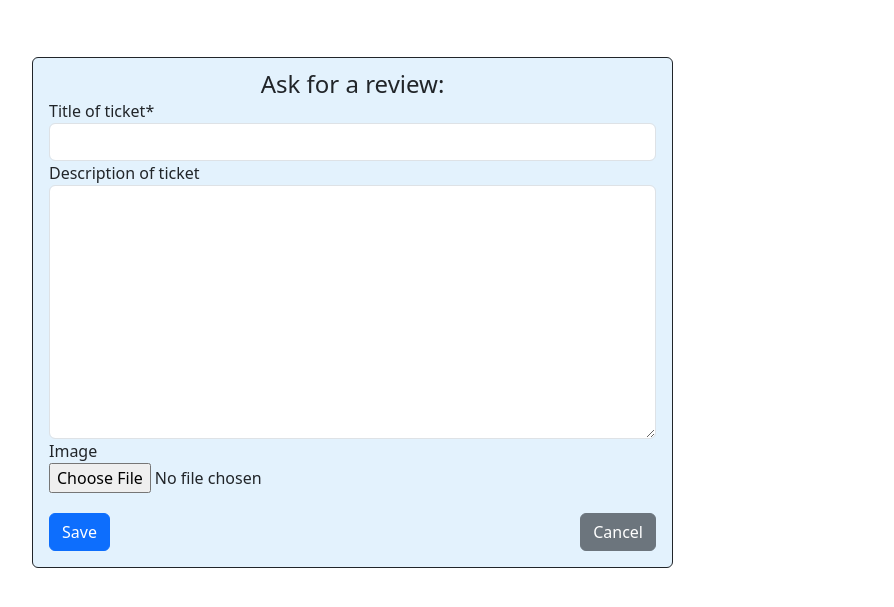
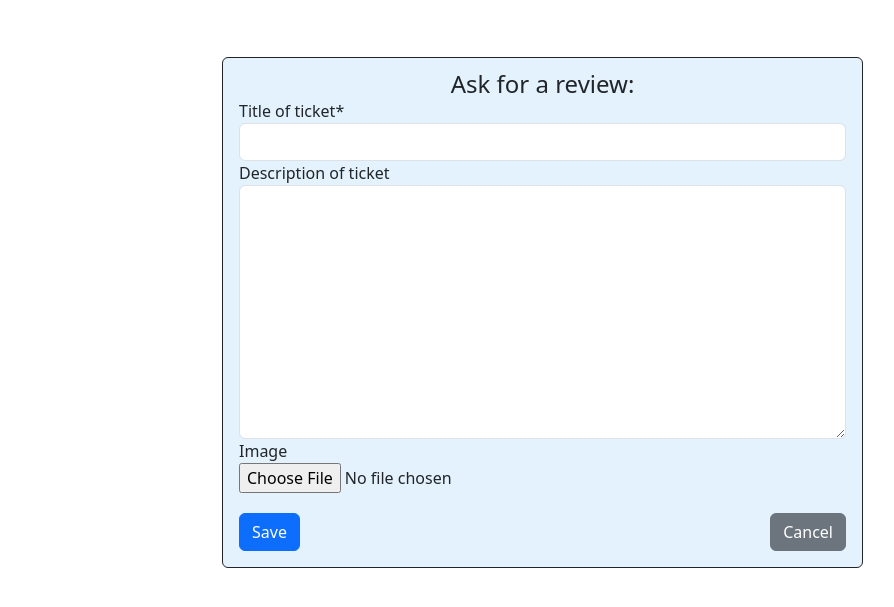
Before and after one commit to DoriDoro/LITRevu-project, a Django app: page /ask_review/ in a window 1280 px wide. Shown: the part 57-664 px from the top of the page, without its empty margins (50-944 px from the left). Run offline with Django 4.2, Linux system fonts and the light colour scheme; a user stored in the database is signed in; some libraries are stand-ins or nearby versions.

Commit message:
make the code prettier

```diff
--- a/accounts/templates/login_page.html
+++ b/accounts/templates/login_page.html
@@ -2,8 +2,10 @@
 {% load crispy_forms_tags %}
 
 {% block content %}
+<!-- Home page: register and login -->
 <div class="container main mt-4">
   <div class="row">
+    <div class="col-md-1"></div>
     <div class="col-md-4">
       <div class="card border-dark my-3" style="background-color: #e3f2fd;">
         <div class="card-body bg-transparent text-center">
@@ -29,4 +31,5 @@
     </div>
   </div>
 </div>
+<!-- End of home page -->
 {% endblock %}
--- a/accounts/templates/register_page.html
+++ b/accounts/templates/register_page.html
@@ -2,8 +2,10 @@
 {% load crispy_forms_tags %}
 
 {% block content %}
+<!-- register page -->
 <div class="container main mt-4">
   <div class="row">
+    <div class="col-md-2"></div>
     <div class="col-md-7">
       <div class="card border-dark my-3" style="background-color: #e3f2fd;">
         <div class="card-body bg-transparent ">
@@ -21,4 +23,5 @@
     </div>
   </div>
 </div>
+<!-- End of register page -->
 {% endblock %}
--- a/review/templates/ask_review_page.html
+++ b/review/templates/ask_review_page.html
@@ -2,8 +2,10 @@
 {% load crispy_forms_tags %}
 
 {% block content %}
+<!-- ask review page -->
 <div class="container main mt-4">
   <div class="row">
+    <div class="col-md-2"></div>
     <div class="col-md-7">
       <div class="card border-dark my-3" style="background-color: #e3f2fd;">
         <div class="card-body bg-transparent ">
@@ -13,7 +15,7 @@
               {{form|crispy}}
             <div style="display: flex; justify-content: space-between;">
               <button type="submit" class="btn btn-primary margin-btn"> Save </button>
-              <button type="submit" class="btn btn-secondary margin-btn"> Cancel </button>
+              <a href="{% url 'review:feeds_page' %}" role="button" class="btn btn-secondary margin-btn"> Cancel </a>
             </div>
           </form>
         </div>
@@ -21,4 +23,5 @@
     </div>
   </div>
 </div>
+<!-- End of ask review page -->
 {% endblock %}
--- a/review/templates/feeds_page.html
+++ b/review/templates/feeds_page.html
@@ -1,6 +1,7 @@
 {% extends 'base_layout.html' %}
 
 {% block content %}
+<!-- feeds page -->
 <div class="container main mt-4">
   <h1> Feeds </h1>
   <hr>
@@ -71,7 +72,7 @@
       </div>
     </div>
     {% endfor %}
-
   </div>
 </div>
+<!-- End of feeds page -->
 {% endblock %}
--- a/ui/templates/messages.html
+++ b/ui/templates/messages.html
@@ -1,4 +1,4 @@
-<div class="mt-4" style="width: 95%; padding-top: 40px;">
+<div class="mt-4" style="width: 98%; padding-top: 40px;">
   {% if messages %}
     <ul class="messages">
       {% for message in messages %}
```
Also changed, not shown: db.sqlite3, ui/templates/base_layout.html (indentation only). Lines whose indentation alone changed are shown as unchanged.
